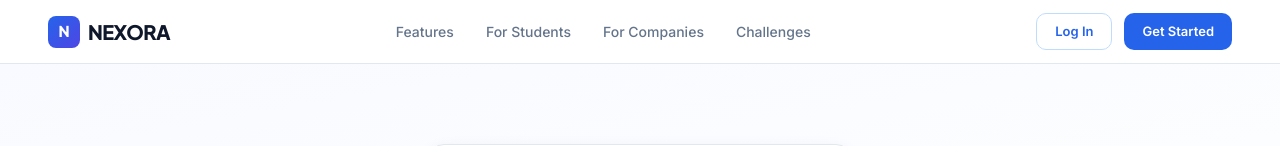
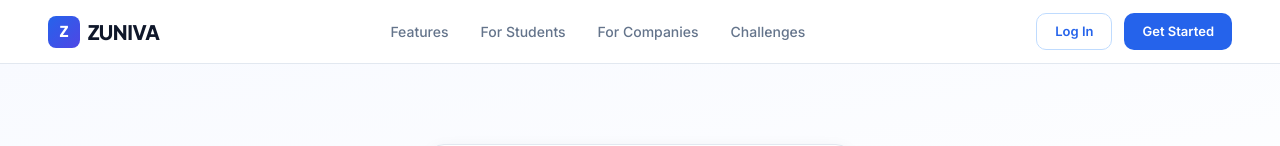
Before and after one commit to karan00005/Nexora, a React (Vite) app: page / in a window 1280 px wide. Shown: the top 146 px of the page. Built offline with nearby package versions, Linux system fonts and the light colour scheme.

Commit message:
Rename to ZUNIVA and fix landing page buttons

```diff
--- a/src/App.tsx
+++ b/src/App.tsx
@@ -61,7 +61,7 @@ export default function App() {
 
   const handleOnboardingComplete = () => {
     navigate('dashboard');
-    showToast('Welcome to NEXORA! Your builder profile is ready. 🚀');
+    showToast('Welcome to ZUNIVA! Your builder profile is ready. 🚀');
   };
 
   const handleProjectComplete = () => {
--- a/src/components/Navbar.tsx
+++ b/src/components/Navbar.tsx
@@ -51,9 +51,9 @@ export default function Navbar({ onNavigate, currentPage, showToast, mode, onMod
                     borderRadius: '8px',
                     display: 'flex', alignItems: 'center', justifyContent: 'center',
                 }}>
-                    <span style={{ color: 'white', fontWeight: 800, fontSize: '14px', fontFamily: 'Plus Jakarta Sans' }}>N</span>
+                    <span style={{ color: 'white', fontWeight: 800, fontSize: '14px', fontFamily: 'Plus Jakarta Sans' }}>Z</span>
                 </div>
-                <span style={{ fontFamily: 'Plus Jakarta Sans', fontWeight: 800, fontSize: '18px', color: '#0f172a', letterSpacing: '-0.5px' }}>NEXORA</span>
+                <span style={{ fontFamily: 'Plus Jakarta Sans', fontWeight: 800, fontSize: '18px', color: '#0f172a', letterSpacing: '-0.5px' }}>ZUNIVA</span>
             </div>
 
             {/* Nav Links */}
--- a/src/data/mockData.ts
+++ b/src/data/mockData.ts
@@ -1,4 +1,4 @@
-// Mock data for NEXORA prototype
+// Mock data for ZUNIVA prototype
 
 export const mockStudent = {
     id: '1',
--- a/src/pages/ChallengesPage.tsx
+++ b/src/pages/ChallengesPage.tsx
@@ -122,7 +122,7 @@ export default function ChallengesPage({ onNavigate, showToast }: ChallengesPage
                     Host a Challenge
                 </h3>
                 <p style={{ fontSize: '14px', color: '#94a3b8', marginBottom: '20px' }}>
-                    Are you a company looking to discover emerging talent? Host a challenge on NEXORA.
+                    Are you a company looking to discover emerging talent? Host a challenge on ZUNIVA.
                 </p>
                 <button onClick={() => onNavigate('company-dashboard')} className="btn-primary" style={{ padding: '11px 24px' }}>
                     Host a Challenge
--- a/src/pages/LandingPage.tsx
+++ b/src/pages/LandingPage.tsx
@@ -62,13 +62,20 @@ export default function LandingPage({ onNavigate }: LandingPageProps) {
                         background: 'linear-gradient(135deg, #2563eb, #4f46e5)',
                         display: 'flex', alignItems: 'center', justifyContent: 'center',
                     }}>
-                        <span style={{ color: 'white', fontWeight: 800, fontSize: '15px', fontFamily: 'Plus Jakarta Sans' }}>N</span>
+                        <span style={{ color: 'white', fontWeight: 800, fontSize: '15px', fontFamily: 'Plus Jakarta Sans' }}>Z</span>
                     </div>
-                    <span style={{ fontFamily: 'Plus Jakarta Sans', fontWeight: 800, fontSize: '20px', color: '#0f172a', letterSpacing: '-0.5px' }}>NEXORA</span>
+                    <span style={{ fontFamily: 'Plus Jakarta Sans', fontWeight: 800, fontSize: '20px', color: '#0f172a', letterSpacing: '-0.5px' }}>ZUNIVA</span>
                 </div>
                 <nav style={{ display: 'flex', gap: '32px' }}>
-                    {['Features', 'For Students', 'For Companies', 'Challenges'].map(item => (
-                        <a key={item} href="#" style={{ color: '#64748b', fontSize: '14px', fontWeight: 500, textDecoration: 'none' }}>{item}</a>
+                    {[
+                        { label: 'Features', action: 'opportunities' },
+                        { label: 'For Students', action: 'dashboard' },
+                        { label: 'For Companies', action: 'company-dashboard' },
+                        { label: 'Challenges', action: 'challenges' }
+                    ].map(item => (
+                        <button key={item.label} onClick={() => onNavigate(item.action)} style={{ background: 'none', border: 'none', cursor: 'pointer', color: '#64748b', fontSize: '14px', fontWeight: 500, fontFamily: 'Inter' }}>
+                            {item.label}
+                        </button>
                     ))}
                 </nav>
                 <div style={{ display: 'flex', gap: '12px' }}>
@@ -175,7 +182,7 @@ export default function LandingPage({ onNavigate }: LandingPageProps) {
                 <SectionHeading
                     tag="PLATFORM PREVIEW"
                     title="One profile. Your entire proof-of-work."
-                    subtitle="Students have projects, hackathons, certifications, GitHub repos — but it's scattered. NEXORA brings it all together."
+                    subtitle="Students have projects, hackathons, certifications, GitHub repos — but it's scattered. ZUNIVA brings it all together."
                 />
 
                 {/* Preview card */}
@@ -453,9 +460,9 @@ export default function LandingPage({ onNavigate }: LandingPageProps) {
                         background: 'linear-gradient(135deg, #2563eb, #4f46e5)',
                         display: 'flex', alignItems: 'center', justifyContent: 'center',
                     }}>
-                        <span style={{ color: 'white', fontWeight: 800, fontSize: '13px', fontFamily: 'Plus Jakarta Sans' }}>N</span>
+                        <span style={{ color: 'white', fontWeight: 800, fontSize: '13px', fontFamily: 'Plus Jakarta Sans' }}>Z</span>
                     </div>
-                    <span style={{ color: 'white', fontWeight: 800, fontSize: '16px', fontFamily: 'Plus Jakarta Sans' }}>NEXORA</span>
+                    <span style={{ color: 'white', fontWeight: 800, fontSize: '16px', fontFamily: 'Plus Jakarta Sans' }}>ZUNIVA</span>
                 </div>
                 <span style={{ color: '#475569', fontSize: '13px' }}>Build. Prove. Connect. © 2026</span>
                 <span style={{ color: '#1e3a6e', fontSize: '13px' }}>The Proof-of-Work Network for Emerging Talent</span>
--- a/src/pages/OnboardingPage.tsx
+++ b/src/pages/OnboardingPage.tsx
@@ -77,9 +77,9 @@ export default function OnboardingPage({ onComplete }: OnboardingProps) {
                         background: 'linear-gradient(135deg, #2563eb, #4f46e5)',
                         display: 'flex', alignItems: 'center', justifyContent: 'center',
                     }}>
-                        <span style={{ color: 'white', fontWeight: 800, fontSize: '14px', fontFamily: 'Plus Jakarta Sans' }}>N</span>
+                        <span style={{ color: 'white', fontWeight: 800, fontSize: '16px', fontFamily: 'Plus Jakarta Sans' }}>Z</span>
                     </div>
-                    <span style={{ fontFamily: 'Plus Jakarta Sans', fontWeight: 800, fontSize: '18px', color: '#0f172a' }}>NEXORA</span>
+                    <span style={{ fontFamily: 'Plus Jakarta Sans', fontWeight: 800, fontSize: '18px', color: '#0f172a' }}>ZUNIVA</span>
                 </div>
 
                 {/* Progress */}
--- a/src/pages/PostProblemPage.tsx
+++ b/src/pages/PostProblemPage.tsx
@@ -44,7 +44,7 @@ export default function PostProblemPage({ onNavigate, showToast }: PostProblemPa
                     AI is finding your best matches...
                 </h2>
                 <p style={{ fontSize: '15px', color: '#64748b', marginBottom: '32px' }}>
-                    Analyzing proof-of-work profiles across the NEXORA network
+                    Analyzing proof-of-work profiles across the ZUNIVA network
                 </p>
                 <div style={{ display: 'flex', gap: '8px' }}>
                     {[0, 1, 2, 3, 4].map(i => (
```
Also changed, not shown: index.html (+16 -7 lines).
